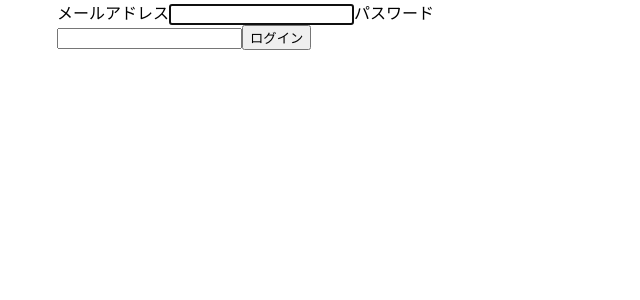
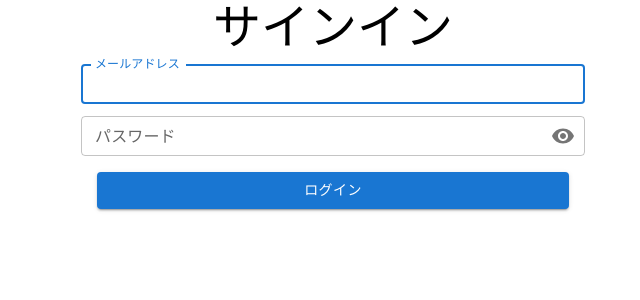
Before and after one commit to kaito071831/pd_app2, a Next.js app in the folder front/: page /sign_in in a window 1280 px wide. Shown: the top 300 px of the page, without its empty margins (307-947 px from the left). Built offline with nearby package versions, Linux system fonts and the light colour scheme.

Commit message:
サインイン周りをスタイリング

```diff
--- a/front/src/pages/sign_in.tsx
+++ b/front/src/pages/sign_in.tsx
@@ -4,11 +4,40 @@ import axios, { AxiosInstance, AxiosResponse } from "axios"
 import { useState } from "react";
 import { removeCookie, setCookie } from "typescript-cookie";
 import { createAxiosInstance } from "../libs/haveSession";
+import { Alert, Button, Container, FormControl, IconButton, InputAdornment, InputLabel, OutlinedInput, Snackbar, TextField, Typography } from "@mui/material";
+import { Visibility, VisibilityOff } from "@mui/icons-material";
+
+interface State {
+  password: string;
+  showPassword: boolean;
+}
+
 
 const Sign_in: NextPage = () => {
   const router: NextRouter = useRouter();
   const [isError, setIsError] = useState<boolean>(false);
   const [errorMessage, setErrorMessage] = useState<string>("");
+  const [values, setValues] = useState<State>({
+    password: '',
+    showPassword: false,
+  });
+
+  const handleChange =
+    (prop: keyof State) => (event: React.ChangeEvent<HTMLInputElement>) => {
+      setValues({ ...values, [prop]: event.target.value });
+    };
+
+  const handleClickShowPassword = () => {
+    setValues({
+      ...values,
+      showPassword: !values.showPassword,
+    });
+  };
+
+  const handleMouseDownPassword = (event: React.MouseEvent<HTMLButtonElement>) => {
+    event.preventDefault();
+  };
+
   const handleSubmit = (event: any) => {
     event.preventDefault();
     const signData: FormData = new FormData(event.currentTarget);
@@ -38,18 +67,43 @@ const Sign_in: NextPage = () => {
   }
   return(
     <>
-      <div>
-        {isError ? (
-          <p>{errorMessage}</p>
-        ) : null}
+      <Snackbar open={isError} autoHideDuration={60}>
+        <Alert severity="error" onClose={() => { setIsError(false) }}>{errorMessage}</Alert>
+      </Snackbar>
+      <Container>
+        <Typography align="center" variant="h3">サインイン</Typography>
         <form onSubmit={handleSubmit}>
-          <label>メールアドレス</label>
-          <input name="email" title="メールアドレス" autoComplete="email" autoFocus/>
-          <label>パスワード</label>
-          <input name="password" title="パスワード" type="password" autoComplete="current-password"/>
-          <button type="submit" title="ログイン">ログイン</button>
+          <FormControl variant="outlined" margin="dense" sx={{width: '100%'}}>
+            <TextField name="email" size="small" label="メールアドレス" autoComplete="email" autoFocus/>
+          </FormControl>
+          <FormControl variant="outlined" margin="dense" sx={{width: '100%'}}>
+            <InputLabel htmlFor="outlined-adornment-password" size="small">パスワード</InputLabel>
+            <OutlinedInput
+              id="outlined-adornment-password"
+              size="small"
+              name="password"
+              type={values.showPassword ? 'text' : 'password'}
+              value={values.password}
+              onChange={handleChange('password')}
+              endAdornment={
+                <InputAdornment position="end">
+                  <IconButton
+                    aria-label="toggle password visibility"
+                    onClick={handleClickShowPassword}
+                    onMouseDown={handleMouseDownPassword}
+                    edge="end"
+                  >
+                    {values.showPassword ? <VisibilityOff /> : <Visibility />}
+                  </IconButton>
+                </InputAdornment>
+              }
+              label="Password"
+            />
+            {/* <TextField name="password" size="small" label="パスワード" type="password" autoComplete="current-password"/> */}
+            <Button variant="contained" type="submit" title="ログイン" sx={{margin: 2}}>ログイン</Button>
+          </FormControl>
         </form>
-      </div>
+      </Container>
     </>
   )
 }
```
